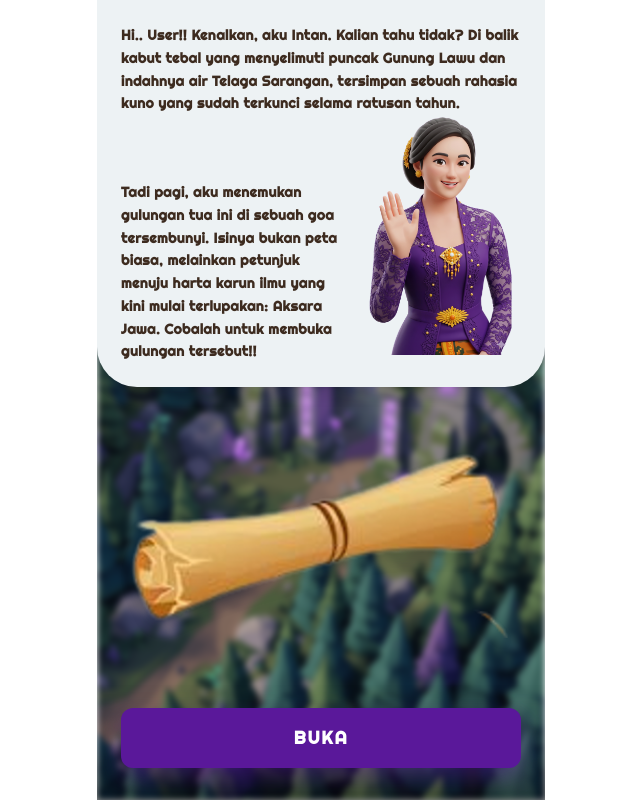
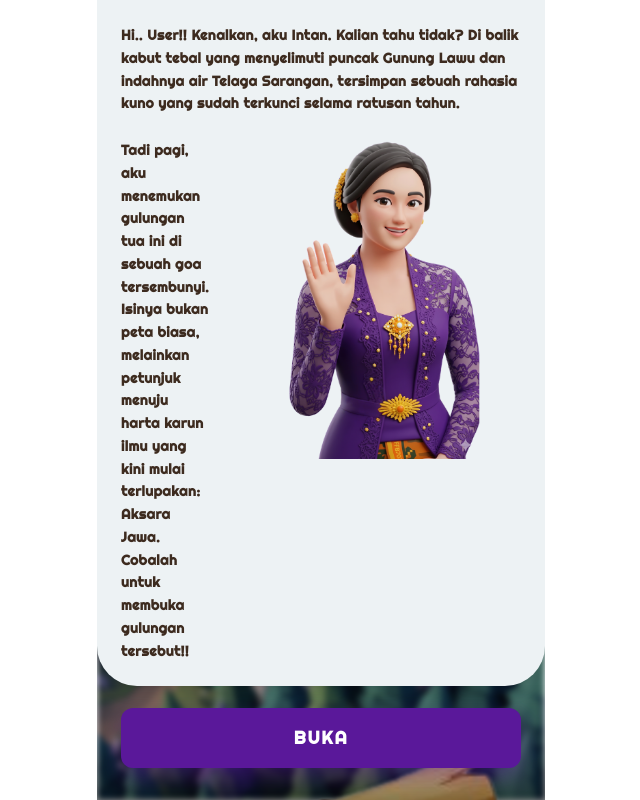
Before and after one commit to farhandwk/sarangan-escape-room, a Next.js app: page /intro in a window 1280 px wide. Shown: the whole page, without its empty margins (319-959 px from the left). Built offline with nearby package versions, Linux system fonts and the light colour scheme.

Commit message:
update hapus scale image

```diff
--- a/app/intro/page.tsx
+++ b/app/intro/page.tsx
@@ -67,19 +67,21 @@ export default function IntroPage() {
             {formatText(currentData.textTop)}
           </p>
 
-          <div className={`flex ${currentData.itemsContainerClass} gap-4`}>
+          {/* <div className={`flex ${currentData.itemsContainerClass} gap-4`}> */}
+          <div className={`flex items-start gap-4`}>
             <p className="flex-1 text-sm font-bold leading-relaxed">
                 {formatText(currentData.textBottom)}
             </p>
 
             {/* WADAH DIPERBESAR: w-24 menjadi w-32 atau w-40 */}
-            <div className="relative flex-shrink-0 w-32 h-40 sm:w-40 sm:h-48 mb-8">
+            <div className={`relative flex-shrink-0 w-32 sm:w-80 h-80 ${currentData.imgCustomClass}`}>
                 <Image
                 src={currentData.intanPose}
                 alt="Intan"
                 fill
                 // HAPUS scale, gunakan object-contain dan object-bottom/object-top
-                className={`object-contain ${currentData.imageScale}`}
+                // className={`object-contain ${currentData.imageScale}`}
+                className="object-contain"
                 />
             </div>
             </div>
--- a/data/introSteps.ts
+++ b/data/introSteps.ts
@@ -5,8 +5,7 @@ export type IntroStep = {
   intanPose: string; // path gambar
   bottomComponent: "scroll" | "map";
   buttonText: string;
-  itemsContainerClass: string;
-  imageScale: string;
+  imgCustomClass: string;
 };
 
 export const introSteps: IntroStep[] = [
@@ -17,8 +16,7 @@ export const introSteps: IntroStep[] = [
     intanPose: "/src/girlPoses/cewek_lambai_nobg_edited.png", // Sesuaikan nama file nanti
     bottomComponent: "scroll",
     buttonText: "BUKA",
-    itemsContainerClass: "items-end",
-    imageScale: "scale-125"
+    imgCustomClass: ""
   },
   {
     id: 2,
@@ -27,8 +25,7 @@ export const introSteps: IntroStep[] = [
     intanPose: "/src/girlPoses/cewek_khawatir_nobg.png",
     bottomComponent: "scroll",
     buttonText: "YAA... ITU SAYA",
-    itemsContainerClass: "items-start",
-    imageScale: "scale-175"
+    imgCustomClass: ""
   },
   {
     id: 3,
@@ -37,8 +34,7 @@ export const introSteps: IntroStep[] = [
     intanPose: "/src/girlPoses/cewek_heroic_nobg.png",
     bottomComponent: "map",
     buttonText: "GASS..",
-    itemsContainerClass: "items-end",
-    imageScale: "scale-175"
+    imgCustomClass: ""
   },
   {
     id: 4,
@@ -47,7 +43,6 @@ export const introSteps: IntroStep[] = [
     intanPose: "/src/girlPoses/cewek_nantang_nobg.png",
     bottomComponent: "map",
     buttonText: "MULAI PETUALANGAN",
-    itemsContainerClass: "items-start",
-    imageScale: "scale-140"
+    imgCustomClass: "left-[0%] max-w-none w-48"
   }
 ];
```
